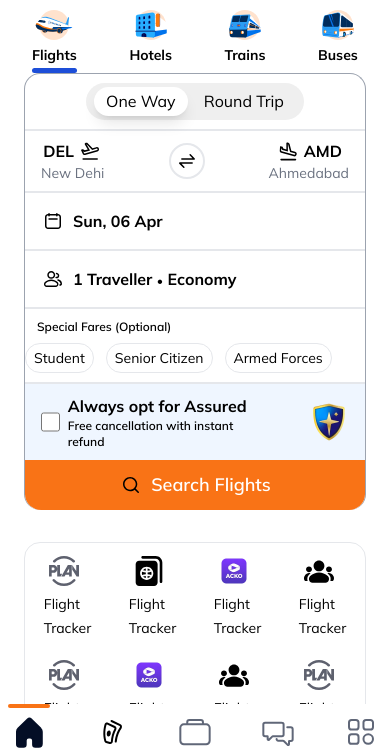
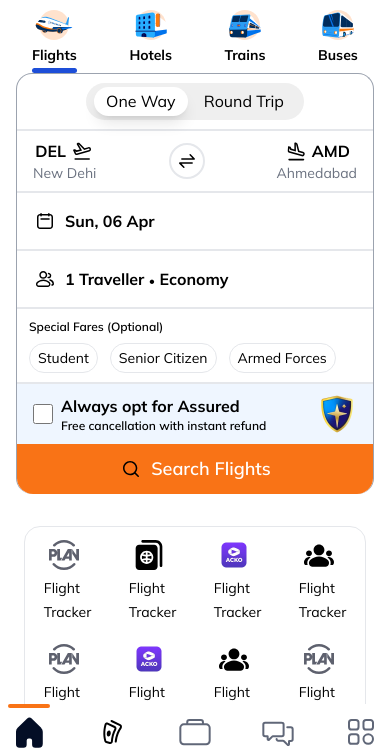
Before and after one commit to Manish-pro854/Airlines-clone, a website: page index.html in a window 390 px wide. Shown: the part 72-826 px from the top of the page. Drawn offline with nearby package versions, Linux system fonts and the light colour scheme; files whose address does not match are found by name.

Commit message:
Add more responsive buttons

```diff
--- a/index.html
+++ b/index.html
@@ -304,7 +304,7 @@
 
             <!-- mobile second div -->
              <div class="relative md:hidden">
-             <div class="mx-6 mt-4 border-x border-t border-gray-400 rounded-2xl flex flex-col">
+             <div class="mx-4 mt-4 border-x border-t border-gray-400 rounded-2xl flex flex-col">
 
                 <!-- button div  -->
                  <div class="flex justify-center items-center gap-4 border-b-2">
@@ -358,7 +358,7 @@
                   <h1 class="font-semibold text-xs font-mulish -mx-1">Special Fares (Optional)</h1>
                   <!-- buttons div  -->
                   <div class="flex gap-3 -mx-4 items-center">
-                    <div class="border text-sm px-2 py-1 md:px-2 rounded-full">
+                    <div class="border text-sm px-2 py-1 ml-3 md:px-2 rounded-full">
                         <button class="font-mulish">Student</button>
                     </div>
                     <div class="border text-sm px-2 py-1 md:px-2 rounded-full">
```
Also changed, not shown: dist/output.css.
